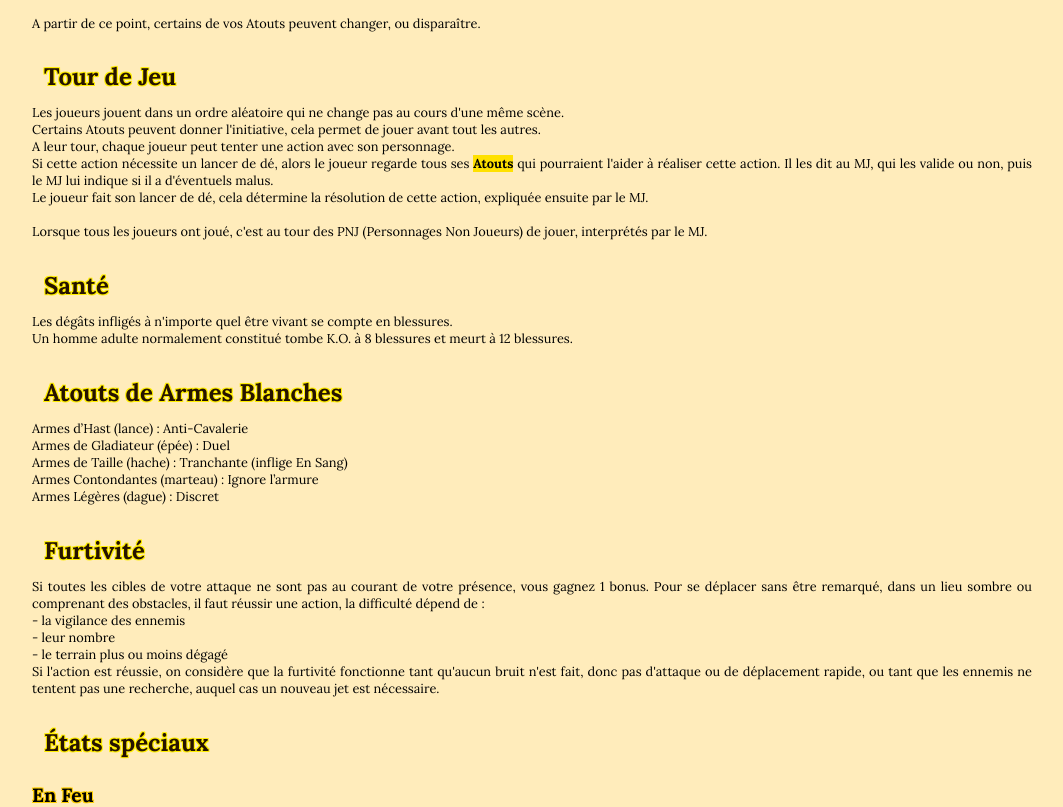
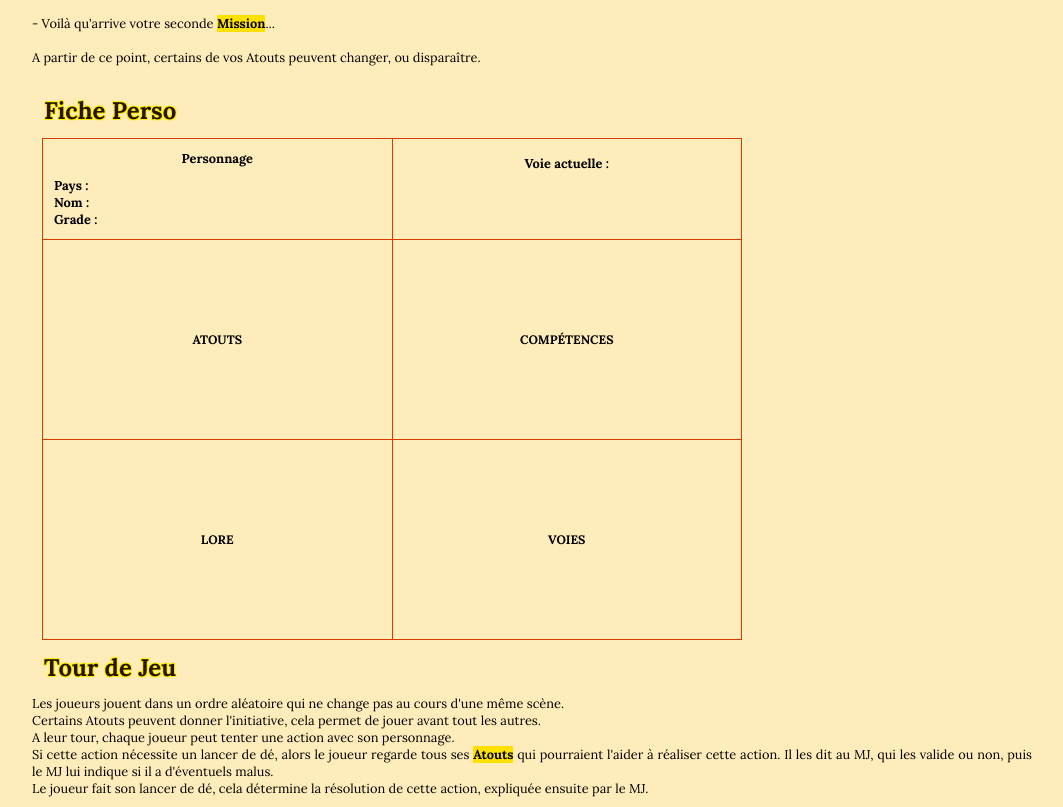
Before and after one commit to Sourdeval/Omnak, an Angular app: page /rules in a window 1280 px wide. Shown: the part 1449-2256 px from the top of the page, without its empty margins (108-1171 px from the left). Built offline with nearby package versions, Linux system fonts and the light colour scheme.

Commit message:
[Rules] v1.1 Fiche Perso

```diff
--- a/src/app/rules/rules.component.html
+++ b/src/app/rules/rules.component.html
@@ -85,6 +85,9 @@
     Votre seconde Voie vous donne 1 Atout et 3 Compétences. Vous ne pouvez garder que 5 Compétences, choisissez laquelle
     "oublier".<br>
     <br>
+    - Décriver l'apparence de votre personnage dans <span>Lore</span>, ses vêtements, sa façon d'être, ses
+    particularités physiques.<br>
+    <br>
     - Inventer un <span>Atout</span> qui sera une évolution de votre personnage durant cette période où son regard
     change sur le monde, qu'il devient de plus en plus
     expérimenté et qu'il fonde une famille.<br>
@@ -100,6 +103,44 @@
     <br>
     A partir de ce point, certains de vos Atouts peuvent changer, ou disparaître.<br>
 </h6>
+
+<h3>Fiche Perso</h3>
+
+<table>
+    <tr>
+        <td>
+            <h6 style="text-align: center;">Personnage</h6>
+            <h6>Pays :<br>Nom :<br>Grade : <br></h6>
+        </td>
+        <td>
+            <h6 style="text-align: center;">Voie actuelle :<br><br><br><br></h6>
+        </td>
+    </tr>
+    <tr style="height: 200px; font-size: larger;">
+        <td>
+            <h6>
+                <h6 style="text-align: center;">ATOUTS</h6>
+            </h6>
+        </td>
+        <td>
+            <h6>
+                <h6 style="text-align: center;">COMPÉTENCES</h6>
+            </h6>
+        </td>
+    </tr>
+    <tr style="height: 200px; font-size: larger;">
+        <td>
+            <h6>
+                <h6 style="text-align: center;">LORE</h6>
+            </h6>
+        </td>
+        <td>
+            <h6>
+                <h6 style="text-align: center;">VOIES</h6>
+            </h6>
+        </td>
+    </tr>
+</table>
 
 <h3>Tour de Jeu</h3>
 
--- a/src/app/rules/rules.component.scss
+++ b/src/app/rules/rules.component.scss
@@ -11,3 +11,24 @@ span {
     font-weight: bold;
     background-color: var(--theme-color-2);
 }
+
+table {
+    width: 70%;
+    border-collapse: collapse;
+    margin: 10px;
+
+    h6 {
+        margin: 10px;
+        font-weight: bold;
+    }
+}
+
+table,
+th,
+td {
+    border: 1px solid var(--theme-color-1);
+}
+
+td {
+    width: 50%;
+}
```
